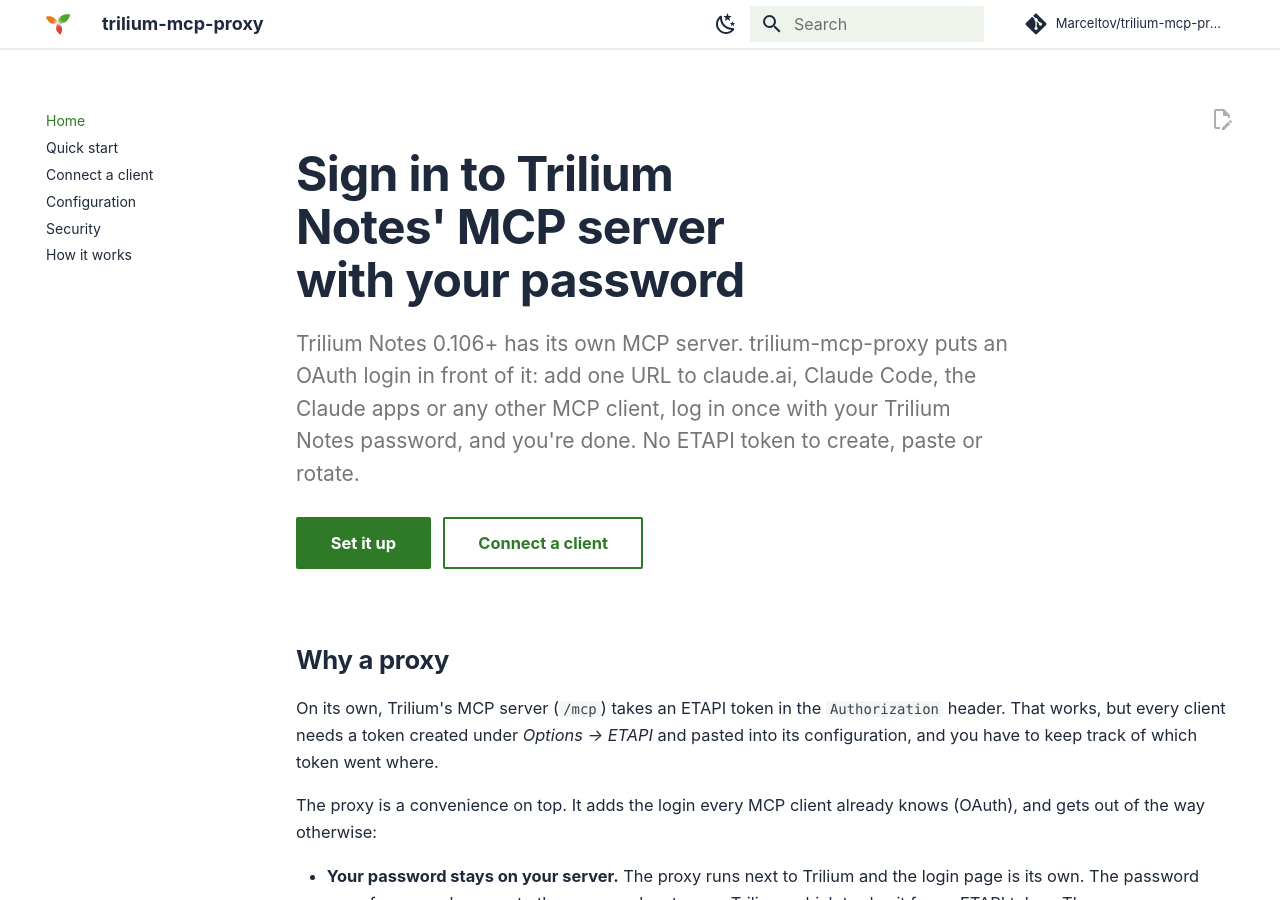
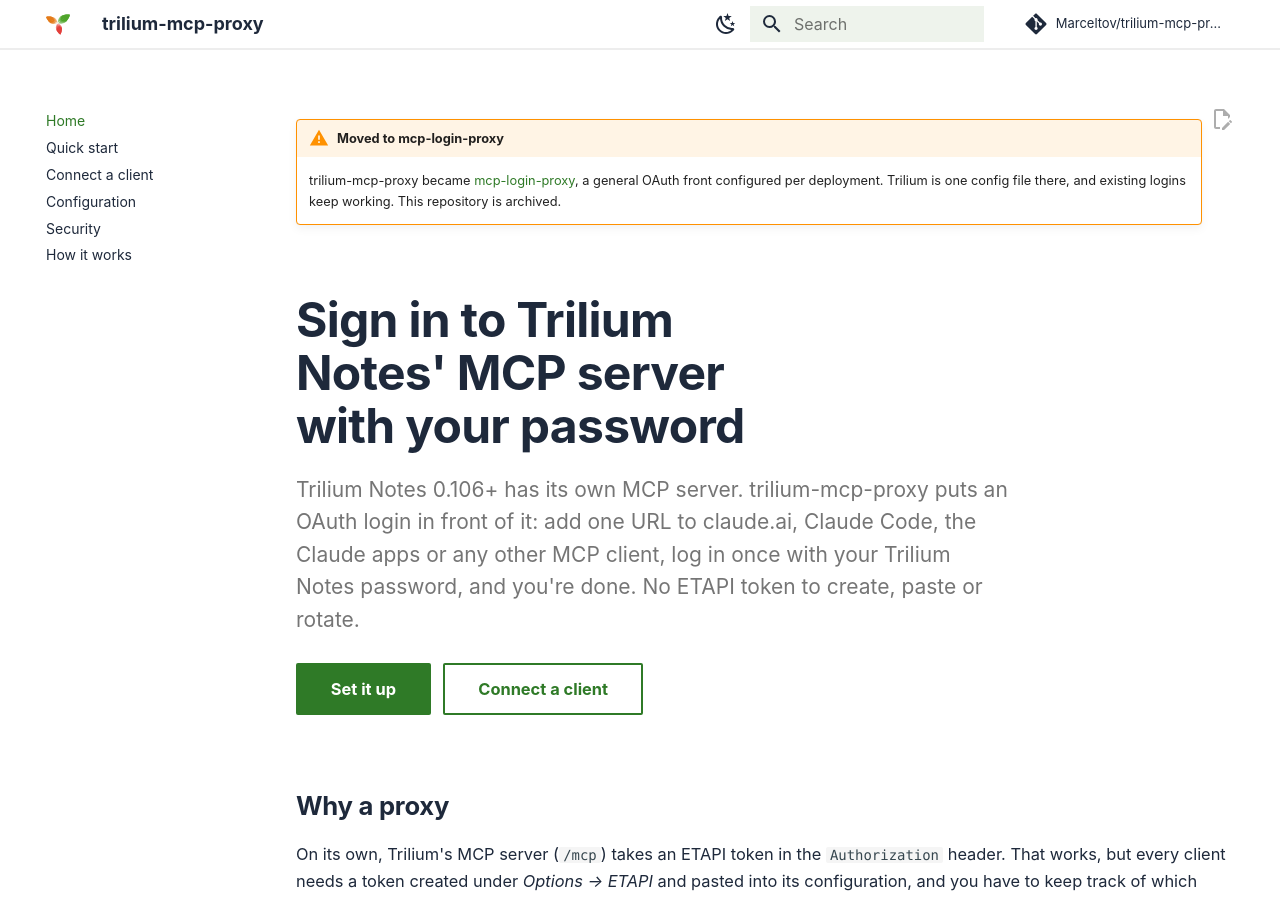
Before and after one commit to Marceltov/trilium-mcp-proxy, an MkDocs documentation site: the page built from docs/index.md, in a window 1280 px wide and 900 px high. Built offline with MkDocs 1.6.1 and Material for MkDocs 9.7.7, drawn with Linux system fonts in a browser that asks for light colours; some web fonts are replaced; comment, search, counter and statistics services are not loaded.

Commit message:
Moved to mcp-login-proxy
Co-Authored-By: Claude Opus 5.5 <noreply@anthropic.com>
Claude-Session: https://claude.ai/code/session_01Mmwmvv9hiyeu9V4WVJbXos

```diff
--- a/docs/index.md
+++ b/docs/index.md
@@ -2,6 +2,9 @@
 hide:
   - toc
 ---
+
+!!! warning "Moved to mcp-login-proxy"
+    trilium-mcp-proxy became [mcp-login-proxy](https://mcp-login-proxy.marceltov.de/), a general OAuth front configured per deployment. Trilium is one config file there, and existing logins keep working. This repository is archived.
 
 <div class="tm-hero" markdown>
 
```
Also changed, not shown: README.md (+3 -0 lines).
